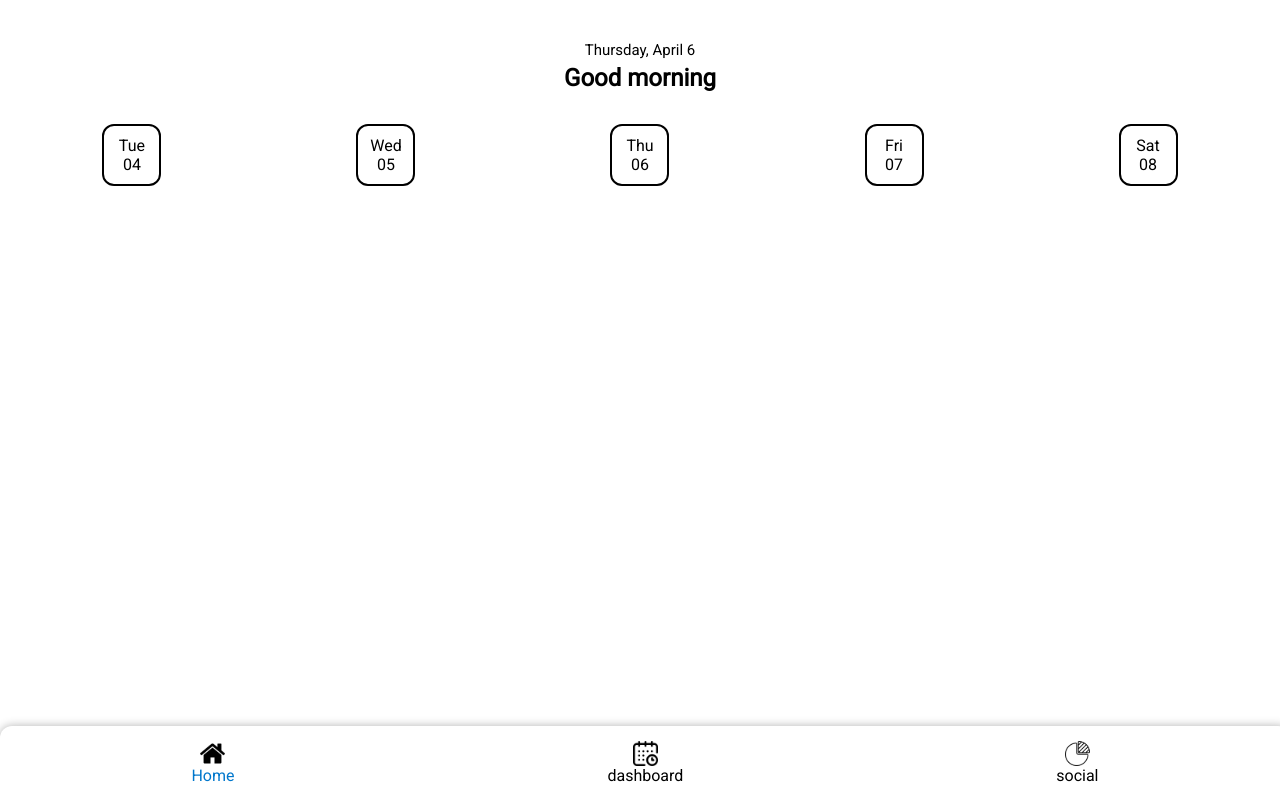
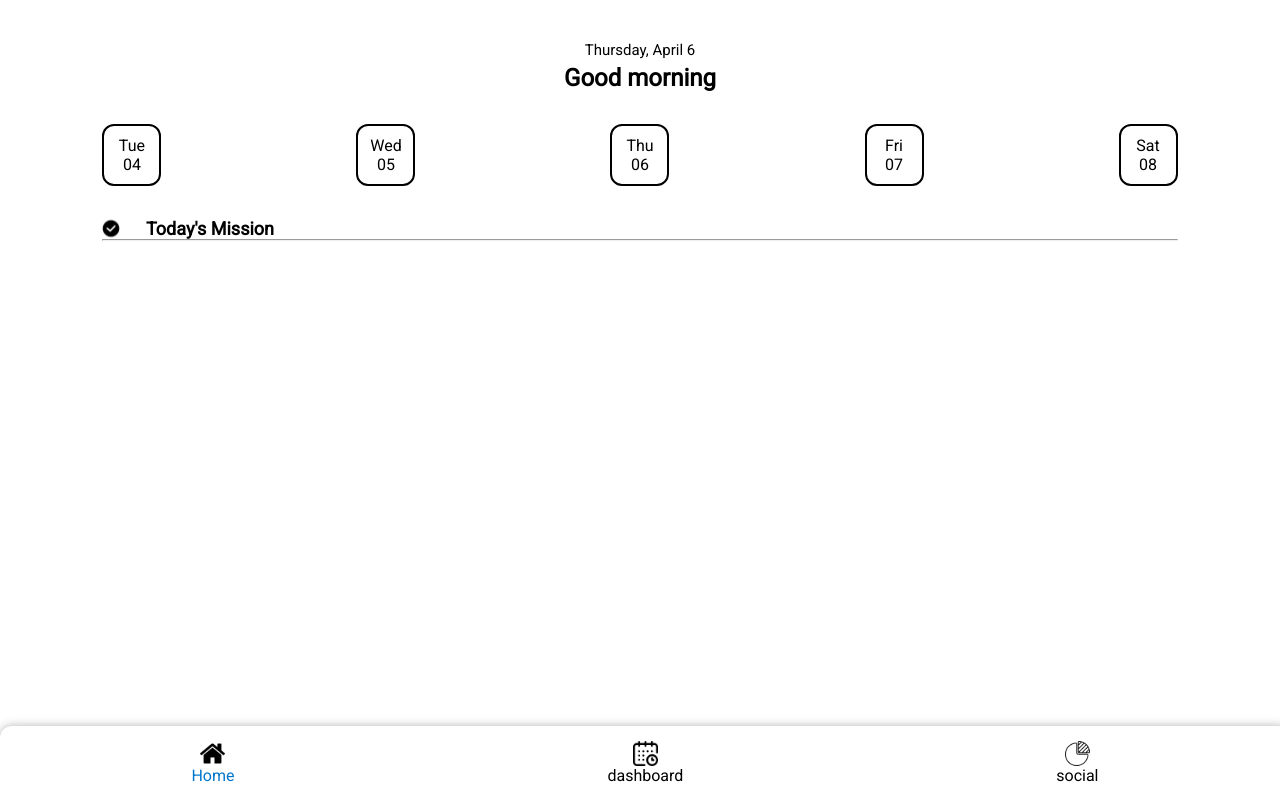
Before and after one commit to pushkarsingh019/disciplinify-web, a React (Vite) app: page /dashboard in a window 1280 px wide. Built offline with nearby package versions, Linux system fonts and the light colour scheme.

Commit message:
some ui changes

```diff
--- a/src/index.css
+++ b/src/index.css
@@ -261,3 +261,8 @@ strong {
 .checkbox-container {
     display: flex;
 }
+
+.checkbox-container span{
+    font-size: 18px;
+    font-weight: bolder;
+}
--- a/src/screens/Dashboard.jsx
+++ b/src/screens/Dashboard.jsx
@@ -11,6 +11,7 @@ import { backendUrl } from "../utils/config";
 import axios from "axios";
 import { useState } from "react";
 import CheckBox from "../components/CheckBox";
+import missionIcon from "../assets/icons/missionIcon.svg";
 
 export default function Dashboard() {
 	const dateList = generateDateStrings(new Date(), 2);
@@ -115,7 +116,18 @@ export default function Dashboard() {
 					);
 				})}
 			</section>
-			<DailyData />
+			<section style={{ textAlign: "left" }}>
+				<div className="checkbox-container">
+					<img src={missionIcon} alt="Todays Goals" />
+					<span className="h2" style={{ marginLeft: "2vw" }}>
+						{" "}
+						Today's Mission
+					</span>
+				</div>
+				<hr />
+				<br />
+				<DailyData />
+			</section>
 		</section>
 	);
 }
```
Also changed, not shown: src/assets/icons/missionIcon.svg (added).
